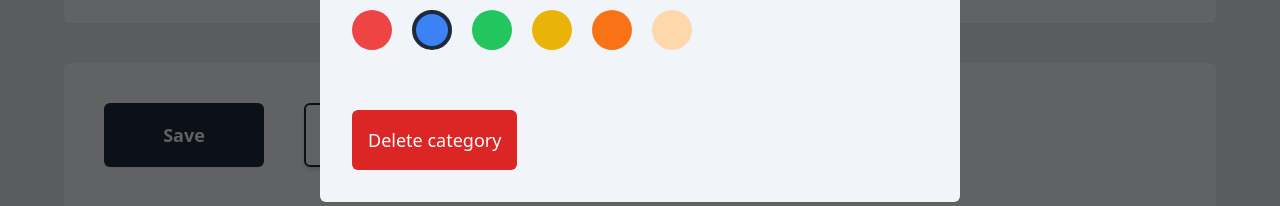
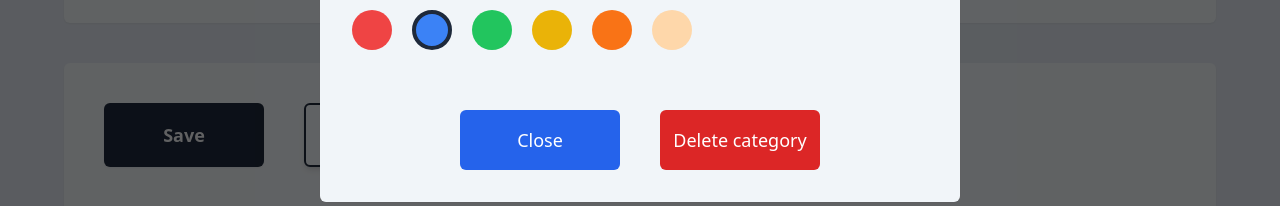
Before and after one commit to vSchiaffino/tierly, a React (Create React App) app: page /tiers/1 in a window 1280 px wide. Both pictures are taken after a click on the button "Add category". Shown: the part 461-667 px from the top of the page. Built offline with nearby package versions, Linux system fonts and the light colour scheme.

Commit message:
close button modal

```diff
--- a/src/components/routes/Tier/TierModal.tsx
+++ b/src/components/routes/Tier/TierModal.tsx
@@ -65,10 +65,16 @@ export const TierModal: React.FC<Props> = ({
             ))}
           </div>
         </div>
-        <div>
+        <div className="flex flex-row gap-10 justify-center">
+          <button
+            className="w-40 py-4 bg-blue-600 hover:bg-blue-800 transition-all hover:scale-105 duration-300 text-lg text-white rounded-md mt-10"
+            onClick={() => onClose(color, title)}
+          >
+            Close
+          </button>
           <button
             onClick={onDelete}
-            className="bg-red-600 hover:bg-red-800 transition-all hover:scale-105 duration-300 text-lg text-white p-4 rounded-md mt-10"
+            className="w-40 py-4 bg-red-600 hover:bg-red-800 transition-all hover:scale-105 duration-300 text-lg text-white rounded-md mt-10"
           >
             Delete category
           </button>
```
